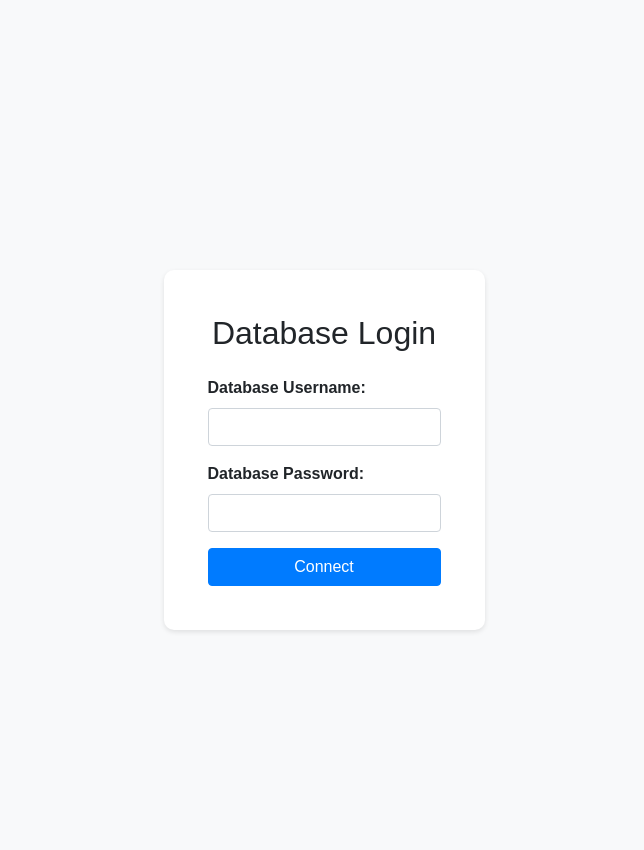
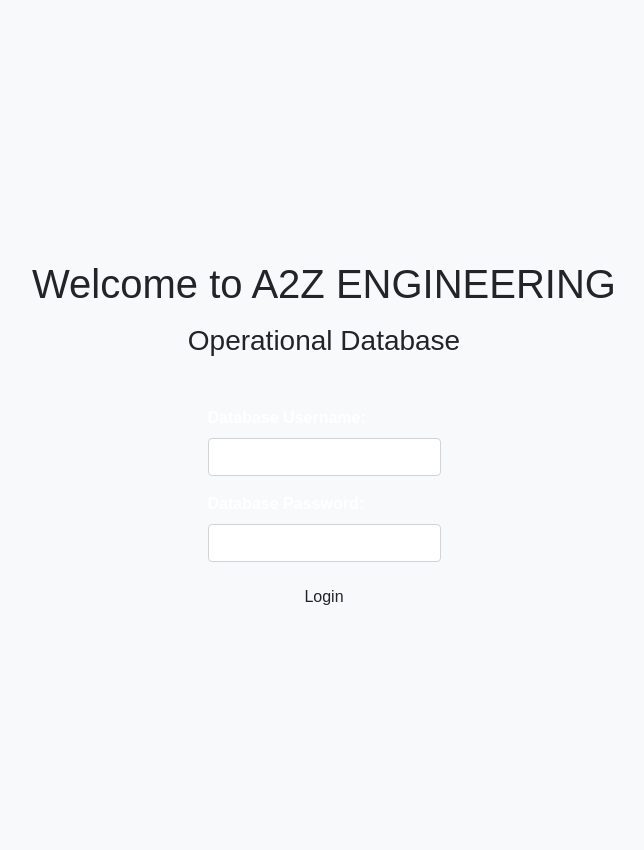
Before and after one commit to HasithaErandika/A2Z-Engineering-Database-Management-System-Project, a PHP site: page / in a window 1280 px wide. Shown: the whole page, without its empty margins (316-960 px from the left). Run offline with PHP 8.4, Linux system fonts and the light colour scheme.

Commit message:
Update index.php

```diff
--- a/index.php
+++ b/index.php
@@ -1,16 +1,17 @@
 <?php
 session_start();
-
 if ($_SERVER['REQUEST_METHOD'] === 'POST') {
     $servername = "localhost";
     $username = $_POST['username'];
     $password = $_POST['password'];
     $dbname = "suramalr_operational_db";
 
+    // Create connection
     $conn = new mysqli($servername, $username, $password, $dbname);
 
+    // Check connection
     if ($conn->connect_error) {
-        $error = "Connection failed: " . $conn->connect_error;
+        die("Connection failed: " . $conn->connect_error);
     } else {
         $_SESSION['username'] = $username;
         $_SESSION['password'] = $password;
@@ -26,18 +27,15 @@ if ($_SERVER['REQUEST_METHOD'] === 'POST') {
 <head>
     <meta charset="UTF-8">
     <meta name="viewport" content="width=device-width, initial-scale=1.0">
-    <title>Database Login</title>
+    <title>Login - A2Z ENGINEERING</title>
     <link href="https://maxcdn.bootstrapcdn.com/bootstrap/4.5.2/css/bootstrap.min.css" rel="stylesheet">
     <link rel="stylesheet" href="styles.css">
 </head>
 <body>
-    <div class="container d-flex justify-content-center align-items-center min-vh-100">
-        <div class="card p-4">
-            <div class="card-body">
-                <h2 class="card-title text-center mb-4">Database Login</h2>
-                <?php if (isset($error)): ?>
-                    <div class="alert alert-danger" role="alert"><?php echo $error; ?></div>
-                <?php endif; ?>
+    <div class="container d-flex flex-column align-items-center justify-content-center vh-100">
+        <h1 class="mb-3">Welcome to A2Z ENGINEERING</h1>
+        <h3 class="mb-4">Operational Database</h3>
+        <div class="login-box p-4 bg-maroon text-white rounded">
             <form method="post" action="">
                 <div class="form-group">
                     <label for="username">Database Username:</label>
@@ -47,9 +45,8 @@ if ($_SERVER['REQUEST_METHOD'] === 'POST') {
                     <label for="password">Database Password:</label>
                     <input type="password" id="password" name="password" class="form-control" required>
                 </div>
-                    <button type="submit" class="btn btn-primary btn-block">Connect</button>
+                <button type="submit" class="btn btn-light btn-block">Login</button>
             </form>
-            </div>
         </div>
     </div>
 </body>
```
Lines whose indentation alone changed are shown as unchanged.
